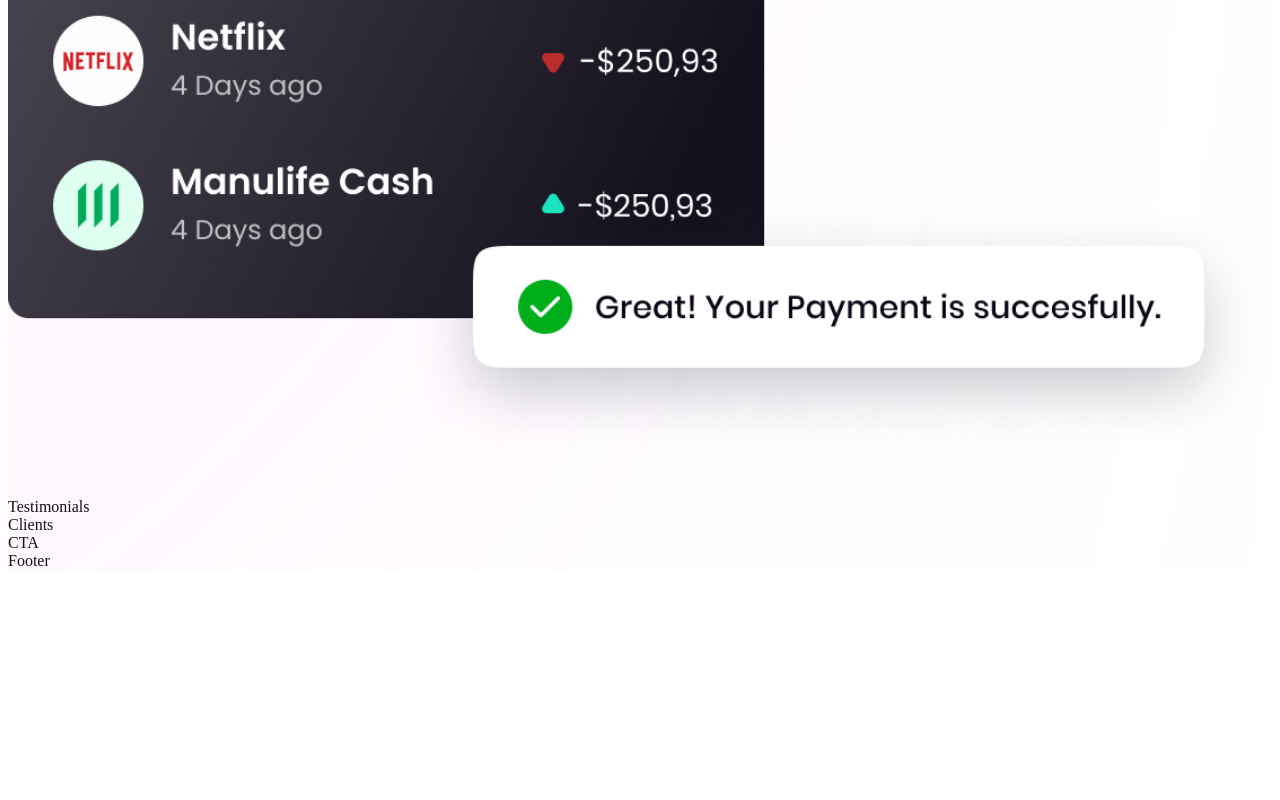
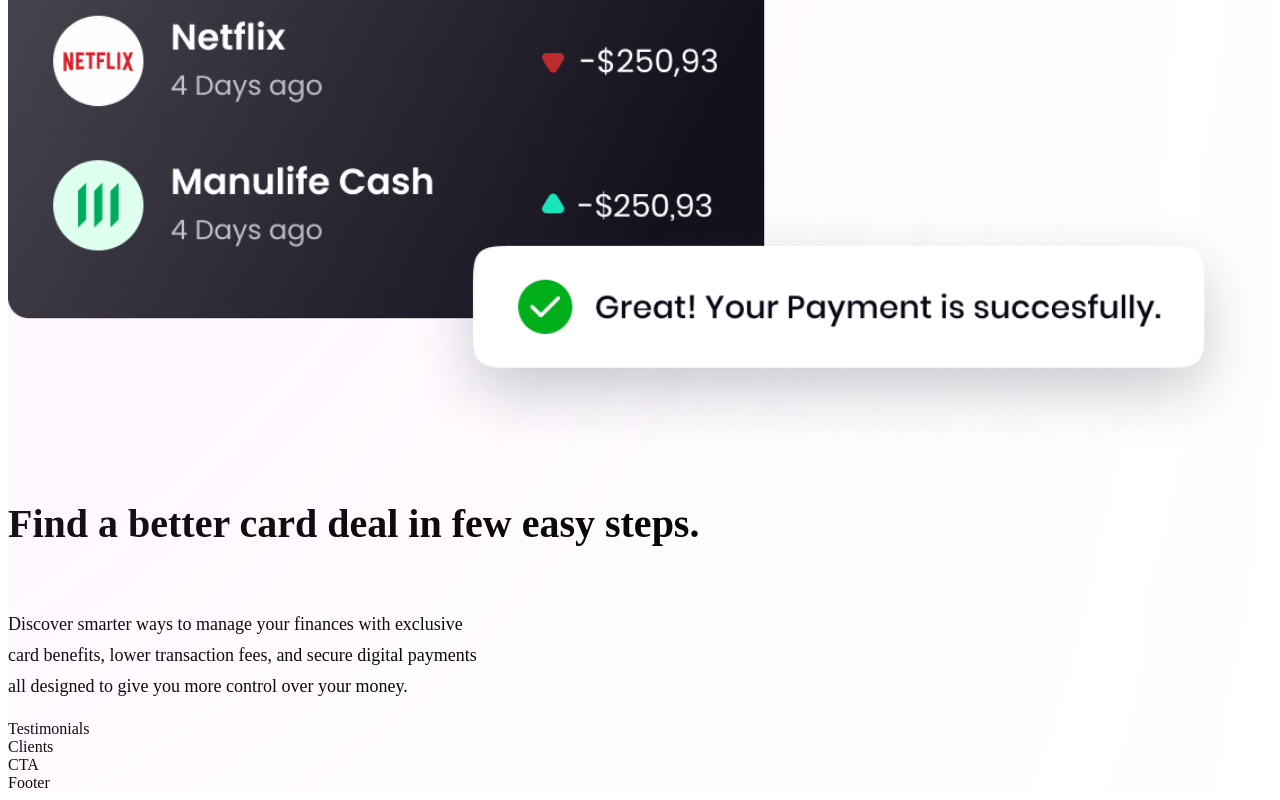
Before and after one commit to rockyishimwe/hoobank, a React (Vite) app: page / in a window 1280 px wide. Shown: the part 3666-4466 px from the top of the page. Before the commit the page ends 4244 px from the top, so only its background shows below. Built offline with nearby package versions, Linux system fonts and the light colour scheme.

Commit message:
added some description

```diff
--- a/src/components/CardDeal.jsx
+++ b/src/components/CardDeal.jsx
@@ -4,9 +4,15 @@
 const CardDeal = () => (
   <section className={layout.section}>
     <div className={layout.sectionInfo}>
-      <h2>
-
+      <h2 className={styles.heading2}>
+        Find a better card deal <br className="sm:block hidden" /> in few easy
+        steps.
       </h2>
+      <p className={`${styles.paragraph} max-w-[470px] mt-5`}>
+        Discover smarter ways to manage your finances with exclusive card
+  benefits, lower transaction fees, and secure digital payments
+  all designed to give you more control over your money.
+      </p>
     </div>
   </section>
 );
```
